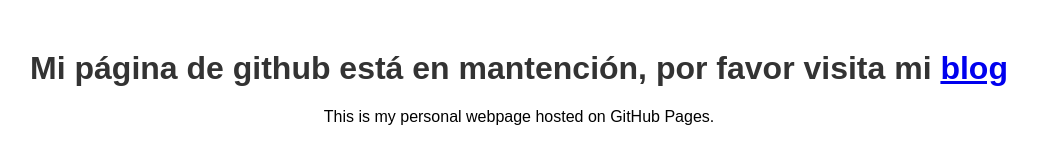
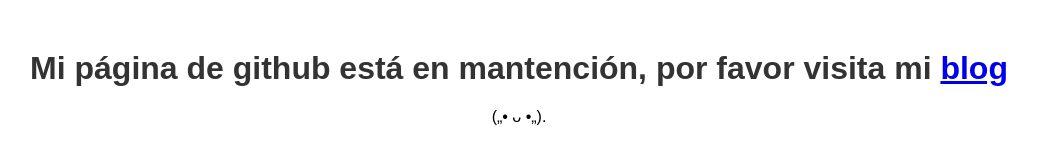
Before and after one commit to mcamposgaragay/me, a plain HTML site: page index.html in a window 1280 px wide. Shown: the whole page, without its empty margins (121-1158 px from the left). Drawn offline with Linux system fonts and the light colour scheme.

Commit message:
Update index.html

```diff
--- a/index.html
+++ b/index.html
@@ -11,6 +11,6 @@
 </head>
 <body>
     <h1>Mi página de github está en mantención, por favor visita mi <a href="https://mcamposgaragay.github.io/blog"> blog </a></h1>
-    <p>This is my personal webpage hosted on GitHub Pages.</p>
+    <p>(„• ᴗ •„).</p>
 </body>
 </html>
```
